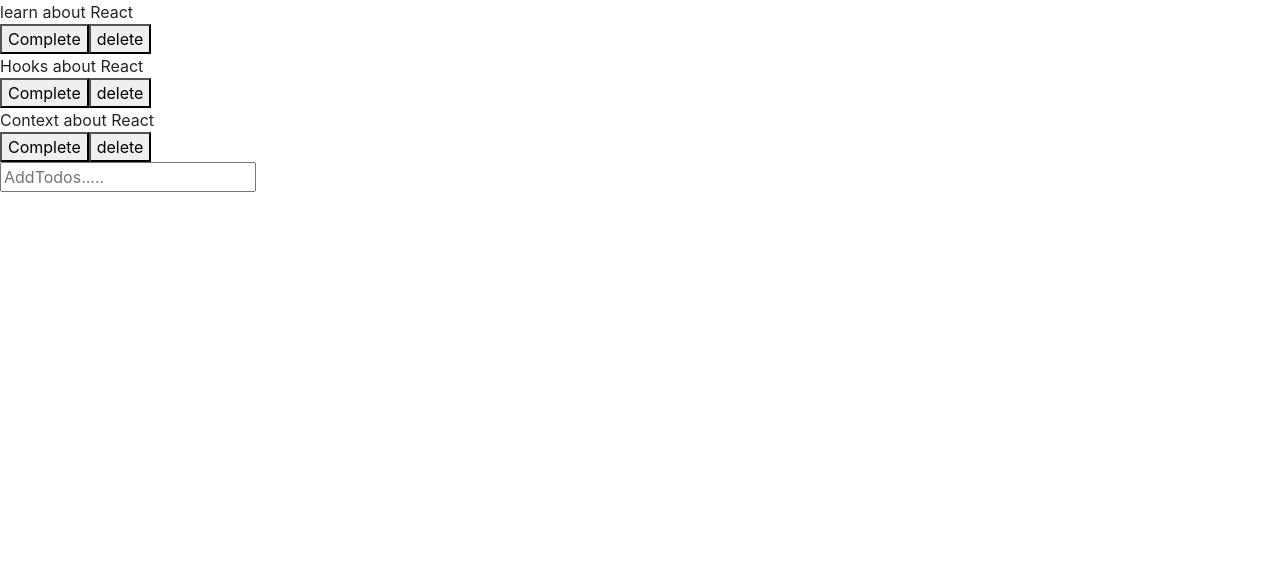
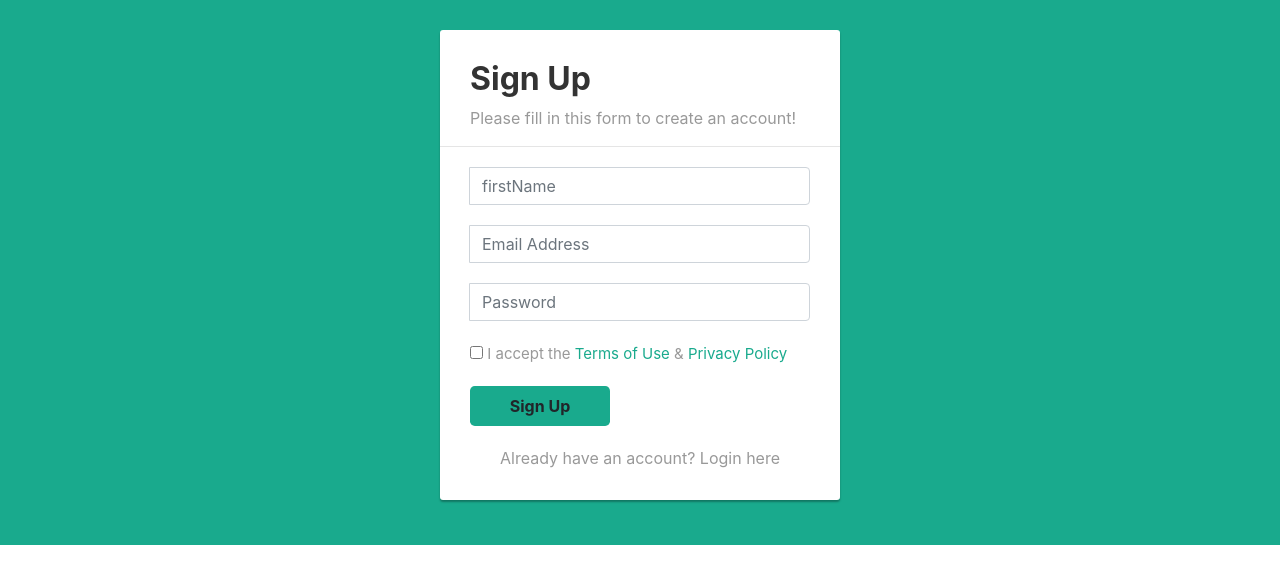
Before and after one commit to Ayesiza/learnreact, a React (Create React App) app: page / in a window 1280 px wide. Shown: the top 584 px of the page. Built offline with nearby package versions, Linux system fonts and the light colour scheme.

Commit message:
create signup form with react hooks

```diff
--- a/src/App.css
+++ b/src/App.css
@@ -1,25 +1,95 @@
-.login-form {
-  width: 340px;
-  margin: 50px auto;
-  font-size: 15px;
+
+body {
+	color: #fff;
+	background: #19aa8d;
+	font-family: 'Roboto', sans-serif;
 }
-.login-form form {
-  margin-bottom: 15px;
-  background: #f7f7f7;
-  box-shadow: 2px 2px 2px 5px rgba(155, 151, 151, 0.3);
-  padding: 30px;
+.form-control {
+	font-size: 15px;
 }
-.login-form h2 {
-  margin: 0 0 15px;
+.form-control, .form-control:focus, .input-group-text {
+	border-color: #e1e1e1;
 }
 .form-control, .btn {
-  min-height: 38px;
-  border-radius: 2px;
+	border-radius: 3px;
 }
-.btn {
-  font-size: 15px;
-  font-weight: bold;
+.signup-form {
+	width: 400px;
+	margin: 0 auto;
+	padding: 30px 0;
 }
-.forget {
-  color:red;
+.signup-form form {
+	color: #999;
+	border-radius: 3px;
+	margin-bottom: 15px;
+	background: #fff;
+	box-shadow: 0px 2px 2px rgba(0, 0, 0, 0.3);
+	padding: 30px;
 }
+.signup-form h2 {
+	color: #333;
+	font-weight: bold;
+	margin-top: 0;
+}
+.popup-msg{
+color:blue
+}
+.signup-form hr {
+	margin: 0 -30px 20px;
+}
+.signup-form .form-group {
+	margin-bottom: 20px;
+}
+.signup-form label {
+	font-weight: normal;
+	font-size: 15px;
+}
+.signup-form .form-control {
+	min-height: 38px;
+	box-shadow: none !important;
+}
+.signup-form .input-group-addon {
+	max-width: 42px;
+	text-align: center;
+}
+.signup-form .btn, .signup-form .btn:active {
+	font-size: 16px;
+	font-weight: bold;
+	background: #19aa8d !important;
+	border: none;
+	min-width: 140px;
+}
+.signup-form .btn:hover, .signup-form .btn:focus {
+	background: #179b81 !important;
+}
+.signup-form a {
+	color: #fff;
+	text-decoration: underline;
+}
+.signup-form a:hover {
+	text-decoration: none;
+}
+.signup-form form a {
+	color: #19aa8d;
+	text-decoration: none;
+}
+.signup-form form a:hover {
+	text-decoration: underline;
+}
+.signup-form .fa {
+	font-size: 21px;
+}
+.signup-form .fa-paper-plane {
+	font-size: 18px;
+}
+.signup-form .fa-check {
+	color: #fff;
+	left: 17px;
+	top: 18px;
+	font-size: 7px;
+	position: absolute;
+}
+
+.brgcolor {
+background-color:#19aa8d;
+}
--- a/src/App.js
+++ b/src/App.js
@@ -1,88 +1,90 @@
-import React, { useState } from 'react'
+import React, { useState } from 'react';
 import './App.css';
 
-function Todo({ todo, index, completeTodo ,removeTodo}) {
-  return <div style={{textDecoration: todo.isComplete ? 'line-through' : ''}}>{todo.text}
-  <div>
-    <button onClick={() => completeTodo(index)}>Complete</button>
-    <button onClick={() => removeTodo(index)}>delete</button>
-  </div>
-  </div>;
+
+function App() {
+  const [text, setText] = useState('')
+  const [submitted, setSubmitted] = useState(false)
+
+ const handleChange= (e)=>{
+   setText({...text, value:e.target.value})
  }
 
-function TodoForm({addTodo}) {
-const [value, setValue] = useState('');
-
-const handleSubmit = e => {
-  e.preventDefault();
-  if(!value) return;
-  addTodo(value);
-  setValue('')
+  const handleSubmit=(e) =>{
+    e.preventDefault()
+    setSubmitted(true);
   }
 
   return (
-  <form onSubmit={handleSubmit}>
-    <input type="text"
-    placeholder="AddTodos....."
-    value={value} onChange={e=> setValue(e.target.value)} />
+    <div class="brgcolor">
+      <div class="signup-form">
+    <form  onSubmit={handleSubmit}>
+		<h2>Sign Up</h2>
+		<p>Please fill in this form to create an account!</p>
+		<hr/>
+   { submitted ? <div className="popup-msg">Success! Thank you registering</div> : null}
+        <div class="form-group">
+			<div class="input-group">
+				<div class="input-group-prepend">
 
+				</div>
+        <input
+        value={text.firstName}
+        onChange={handleChange }
+        type="text"
+        class="form-control"
+        name="firstName" placeholder="firstName"
+        required="required"/>
+			</div>
+        </div>
+        <div class="form-group">
+			<div class="input-group">
+				<div class="input-group-prepend">
+
+				</div>
+        <input
+        value={text.email}
+        onChange={handleChange }
+        type="email"
+         class="form-control"
+         name="email"
+          placeholder="Email Address"
+          required="required"/>
+			</div>
+        </div>
+		<div class="form-group">
+			<div class="input-group">
+				<div class="input-group-prepend">
+
+				</div>
+        <input
+        value={text.password}
+        onChange={handleChange }
+        type="password"
+        class="form-control"
+        name="password"
+        placeholder="Password"
+        required="required"/>
+			</div>
+        </div>
+
+        <div class="form-group">
+			<label class="form-check-label"><input type="checkbox" required="required"/> I accept the <a href="#">Terms of Use</a> &amp; <a href="#">Privacy Policy</a></label>
+		</div>
+		<div class="form-group">
+            <button type="submit" class="btn btn-lg">Sign Up</button>
+        </div>
+        <div class="text-center">Already have an account? <a >Login here</a></div>
     </form>
-)
 
-}
- function App() {
-   const [todos, setTodos ] = useState(
-     [
-  {
-    text:'learn about React',
-    isCompleted: false
-   },
-   {
-    text:' Hooks about React',
-    isCompleted: false
-   },
-
-   {
-    text:'Context about React',
-    isCompleted: false
-   },
+</div>
 
 
-   ]);
-const addTodo = text => {
-  const newTodos = [...todos, {text}];
-  setTodos(newTodos);
-}
+    </div>
 
- const completeTodo = index => {
-   const newTodos = [...todos];
-   newTodos[index].isCompleted = true;
-   setTodos(newTodos);
- };
 
- const removeTodo = index => {
-   const  newTodos = [...todos];
-   newTodos.splice(index, 1);
-   setTodos(newTodos);
- }
-
-   return (
-     <div>
-       <div className="">
-{todos.map((todo,index)=> (
-<Todo key={index}
-index={index}
-todo={todo}
-completeTodo={completeTodo}
-removeTodo={removeTodo}
-/>
-))}
-
-<TodoForm  addTodo={addTodo}/>
-       </div>
-     </div>
 
   )
 }
 
- export default App;
+export default App
```
Also changed, not shown: 1 other file (tests, documents, lock files or other folders). Lines whose indentation alone changed are shown as unchanged.
